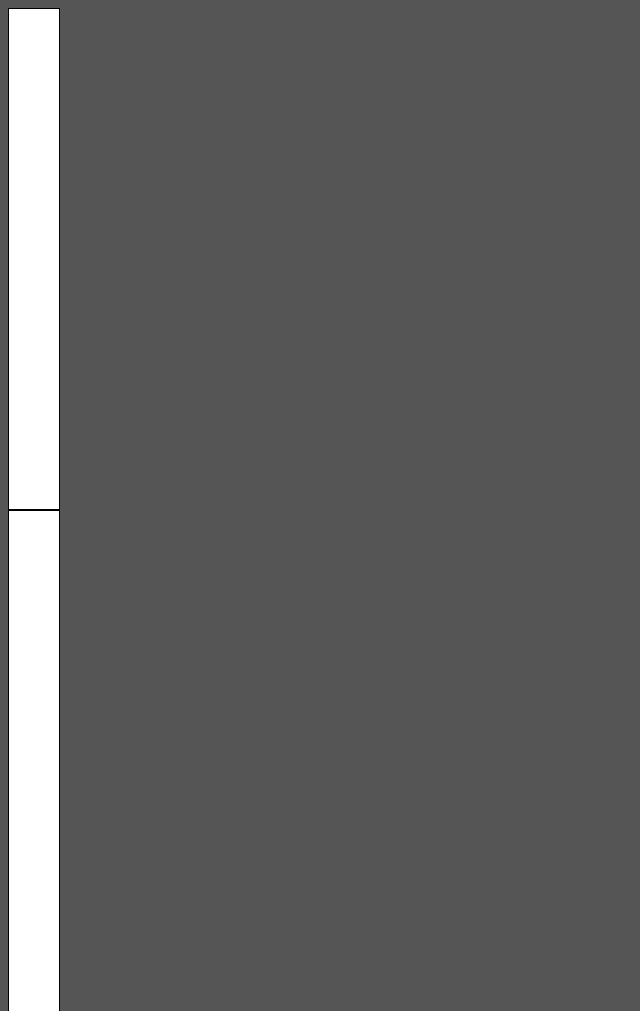
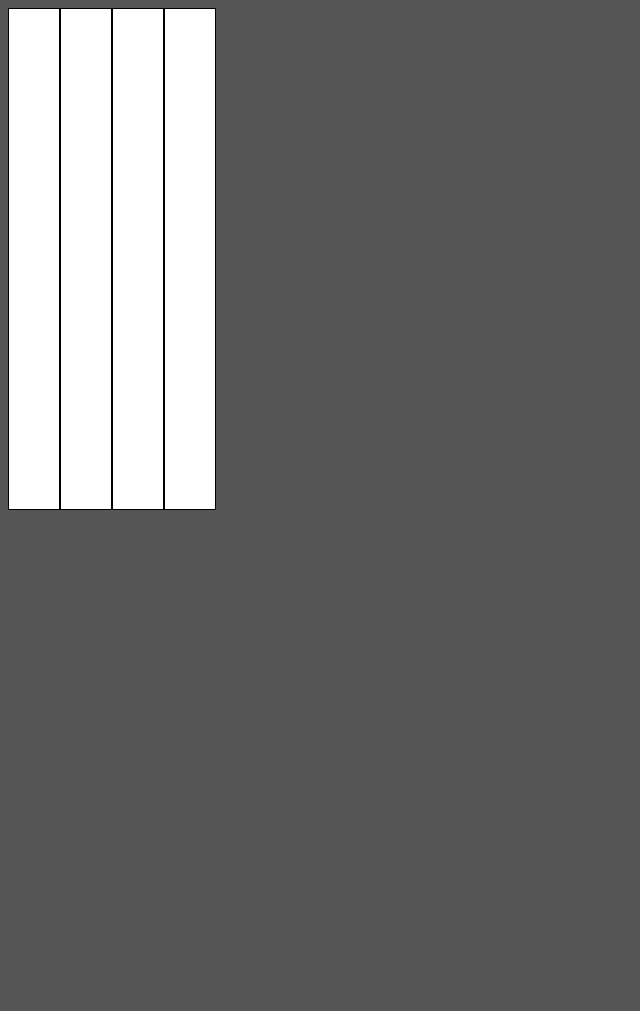
Before and after one commit to Tiago-devop/Piano-html-css-js, a website built with Parcel: page index.html in a window 1280 px wide. Shown: the top 1011 px of the page, without its empty margins (0-640 px from the left). After the commit the page ends 800 px from the top, so only its background shows below. Built offline with nearby package versions, Linux system fonts and the light colour scheme.

Commit message:
first commit

```diff
--- a/src/styles.css
+++ b/src/styles.css
@@ -8,3 +8,7 @@ body {
   height: 500px;
   border: 1px solid #000;
 }
+
+.octave {
+  display: flex;
+}
```
